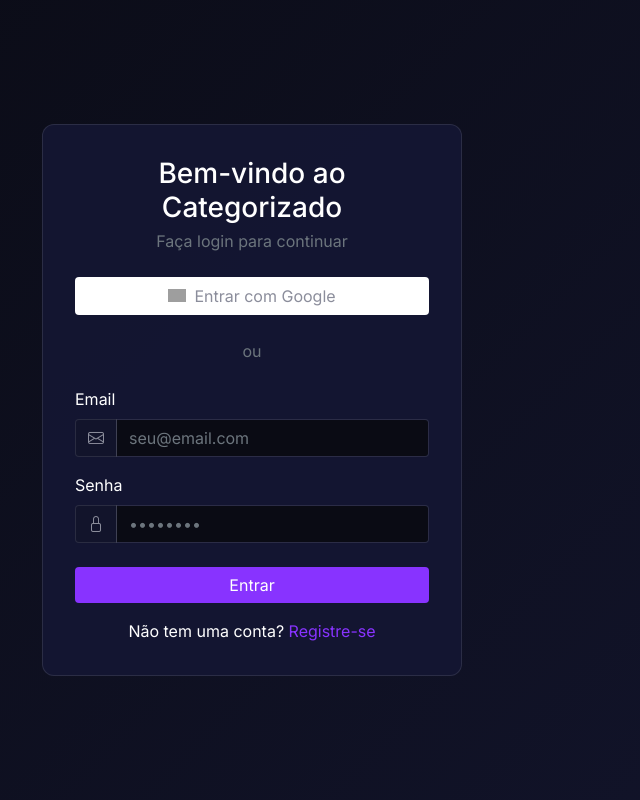
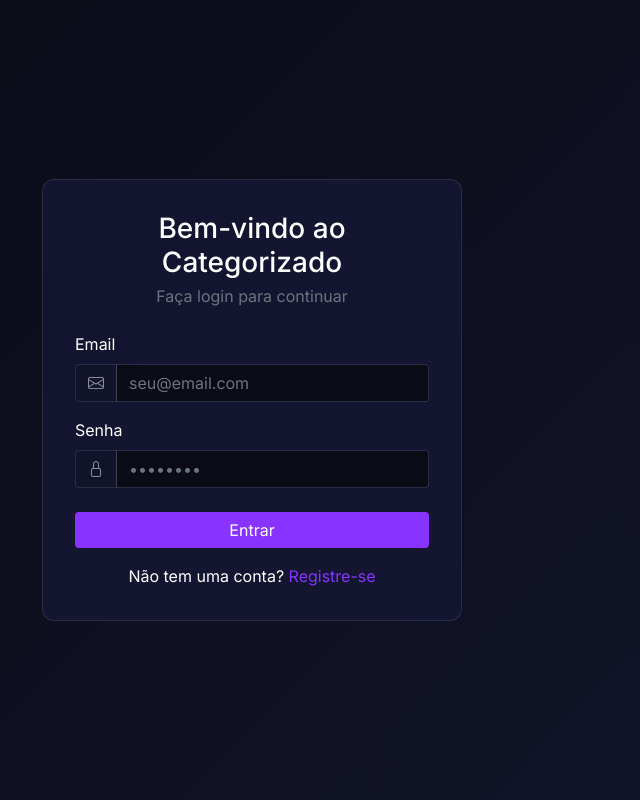
Before and after one commit to 1985michelfr/categorizado, a Flask app: page /login in a window 1280 px wide. Shown: the whole page, without its empty margins (388-1028 px from the left). Run offline with Flask 2, Linux system fonts and the light colour scheme; some libraries are stand-ins or nearby versions; grey boxes are pictures that could not be loaded.

Commit message:
mais correcoes

```diff
--- a/static/css/style.css
+++ b/static/css/style.css
@@ -187,15 +187,3 @@ a.text-primary {
 a.text-primary:hover {
   text-decoration: underline;
 }
-
-.btn-light {
-  background-color: #ffffff;
-  border: 1px solid var(--border-color);
-  color: var(--text-secondary);
-}
-
-.btn-light:hover {
-  background-color: #f8f9fa;
-  border-color: var(--border-color);
-  color: var(--text-primary);
-}
--- a/templates/login.html
+++ b/templates/login.html
@@ -14,23 +14,6 @@ content %}
       {{ message }}
     </div>
     {% endfor %} {% endif %} {% endwith %}
-
-    <!-- Botão de Login com Google -->
-    <a
-      href="{{ url_for('google_login') }}"
-      class="btn btn-light w-100 mb-4 d-flex align-items-center justify-content-center gap-2"
-    >
-      <img
-        src="{{ url_for('static', filename='img/google-logo.png') }}"
-        alt="Google"
-        style="width: 18px"
-      />
-      Entrar com Google
-    </a>
-
-    <div class="text-center mb-4">
-      <span class="text-muted">ou</span>
-    </div>
 
     <form method="POST">
       <div class="mb-3">
```
